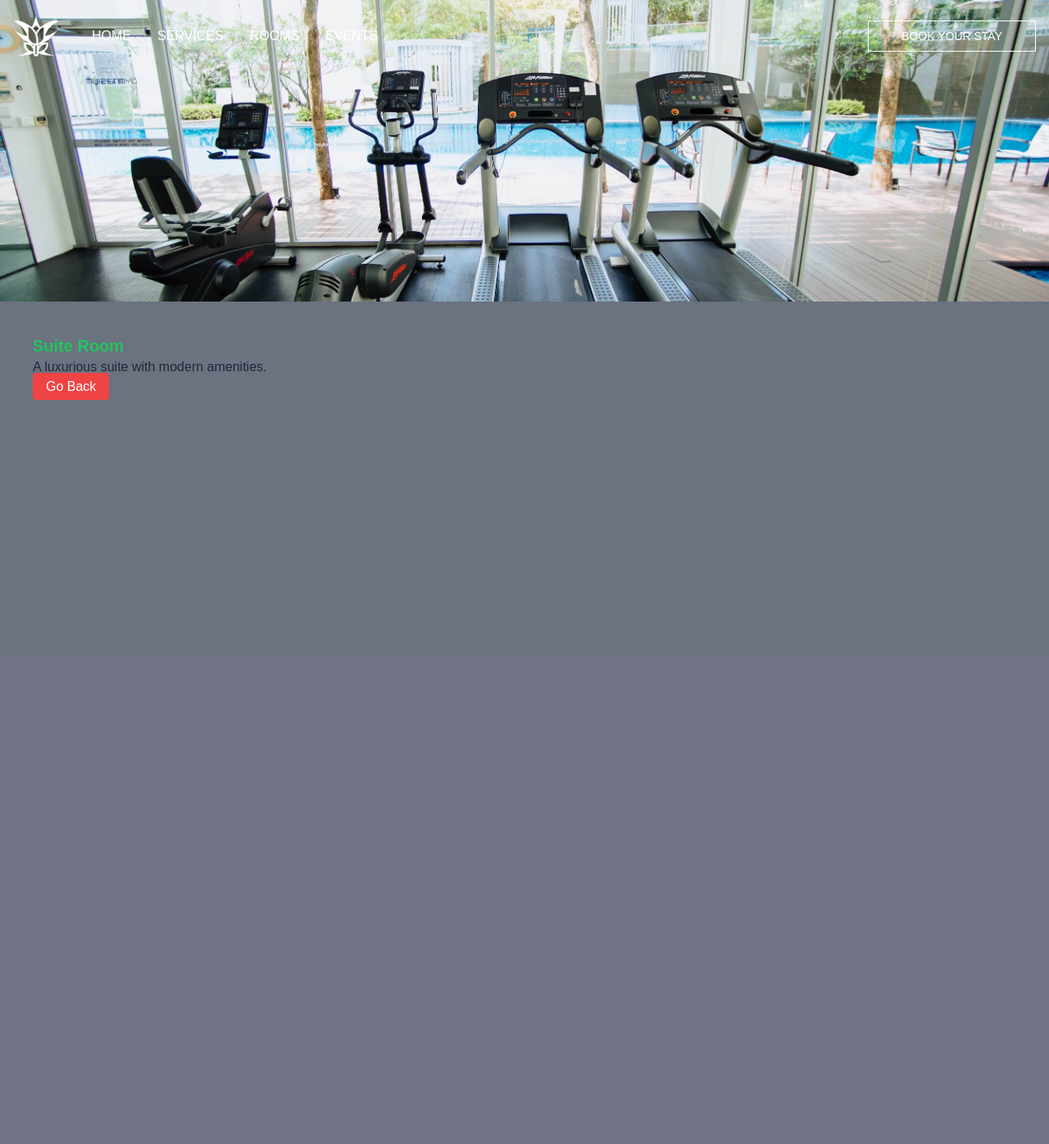
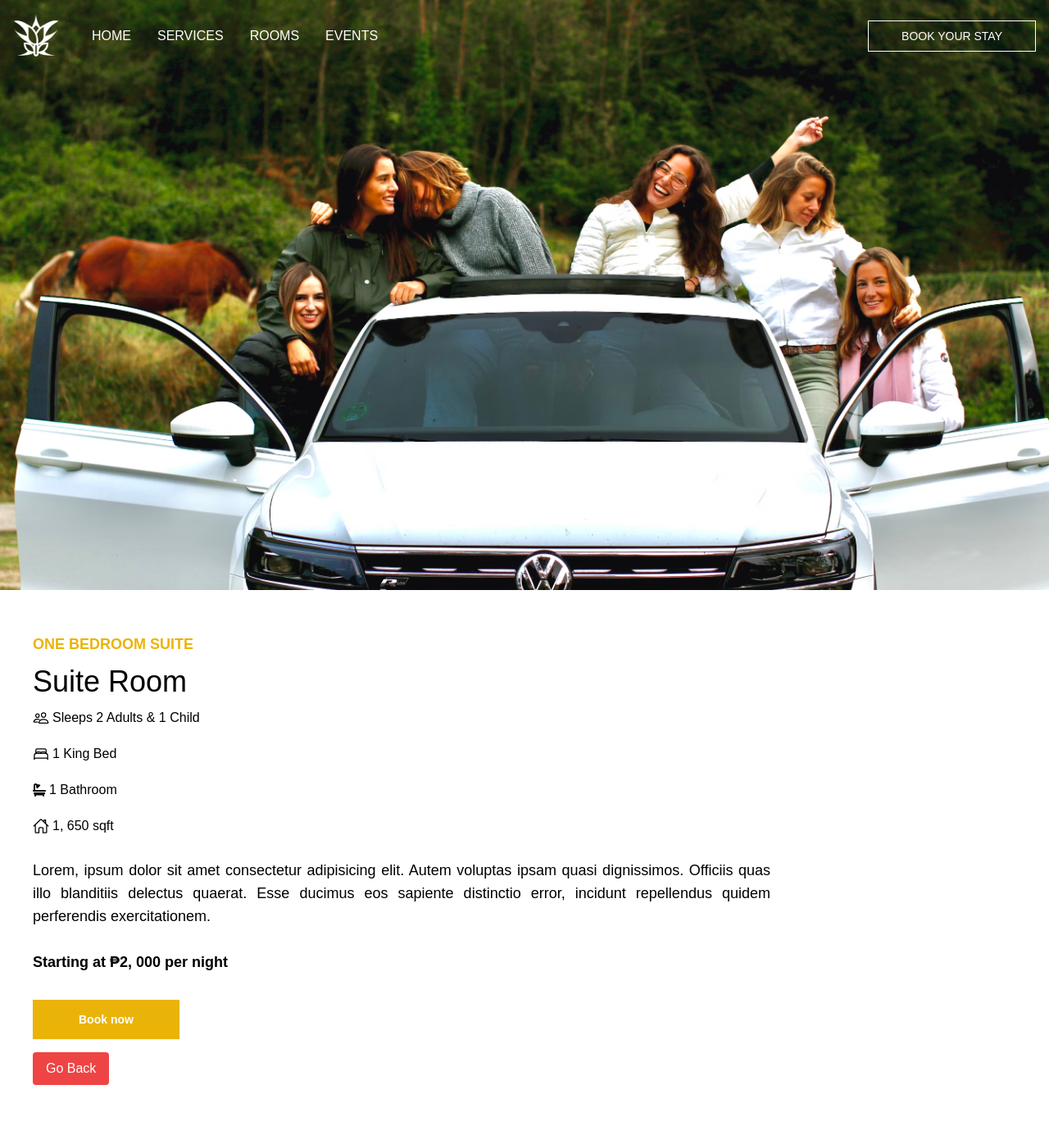
Before and after one commit to jamesasugan/resortreservation, a PHP site: page /src/php/parts/room_info.php?room=suite in a window 1280 px wide. Shown: the whole page at 82% size. Before the commit the page ends 488 px from the top, so only its background shows below. Run offline with PHP 8.4, Linux system fonts and the light colour scheme; some libraries are stand-ins or nearby versions; some web fonts are replaced.

Commit message:
rooms info details

```diff
--- a/src/css/output.css
+++ b/src/css/output.css
@@ -2673,6 +2682,74 @@ details.collapse summary::-webkit-details-marker {
   height: 100%;
 }
 
+.h-\[35rem\] {
+  height: 35rem;
+}
+
+.h-3\/4 {
+  height: 75%;
+}
+
+.h-\[60\%\] {
+  height: 60%;
+}
+
+.h-\[65\%\] {
+  height: 65%;
+}
+
+.h-\[50vh\] {
+  height: 50vh;
+}
+
+.h-\[30rem\] {
+  height: 30rem;
+}
+
+.h-\[40\%\] {
+  height: 40%;
+}
+
+.h-\[45\%\] {
+  height: 45%;
+}
+
+.h-\[40rem\] {
+  height: 40rem;
+}
+
+.h-1\/2 {
+  height: 50%;
+}
+
+.h-\[25\%\] {
+  height: 25%;
+}
+
+.h-20 {
+  height: 5rem;
+}
+
+.h-40 {
+  height: 10rem;
+}
+
+.h-screen {
+  height: 100vh;
+}
+
+.h-\[50\%\] {
+  height: 50%;
+}
+
+.h-\[20rem\] {
+  height: 20rem;
+}
+
+.h-\[45rem\] {
+  height: 45rem;
+}
+
 .min-h-\[10rem\] {
   min-height: 10rem;
 }
@@ -2727,6 +2808,18 @@ details.collapse summary::-webkit-details-marker {
 
 .max-w-screen-2xl {
   max-width: 1536px;
+}
+
+.max-w-\[2000px\] {
+  max-width: 2000px;
+}
+
+.max-w-\[1500px\] {
+  max-width: 1500px;
+}
+
+.max-w-\[1700px\] {
+  max-width: 1700px;
 }
 
 .flex-1 {
@@ -2767,6 +2865,10 @@ details.collapse summary::-webkit-details-marker {
   flex-wrap: wrap;
 }
 
+.items-start {
+  align-items: flex-start;
+}
+
 .items-center {
   align-items: center;
 }
@@ -2861,6 +2975,11 @@ details.collapse summary::-webkit-details-marker {
   background-color: rgb(229 231 235 / var(--tw-bg-opacity, 1));
 }
 
+.bg-gray-500 {
+  --tw-bg-opacity: 1;
+  background-color: rgb(107 114 128 / var(--tw-bg-opacity, 1));
+}
+
 .bg-red-500 {
   --tw-bg-opacity: 1;
   background-color: rgb(239 68 68 / var(--tw-bg-opacity, 1));
@@ -2876,16 +2995,6 @@ details.collapse summary::-webkit-details-marker {
   background-color: rgb(234 179 8 / var(--tw-bg-opacity, 1));
 }
 
-.bg-black {
-  --tw-bg-opacity: 1;
-  background-color: rgb(0 0 0 / var(--tw-bg-opacity, 1));
-}
-
-.bg-gray-500 {
-  --tw-bg-opacity: 1;
-  background-color: rgb(107 114 128 / var(--tw-bg-opacity, 1));
-}
-
 .object-cover {
   -o-object-fit: cover;
      object-fit: cover;
@@ -2948,25 +3057,34 @@ details.collapse summary::-webkit-details-marker {
   padding-bottom: 5rem;
 }
 
-.py-24 {
-  padding-top: 6rem;
-  padding-bottom: 6rem;
-}
-
-.pt-14 {
-  padding-top: 3.5rem;
-}
-
-.pt-20 {
-  padding-top: 5rem;
-}
-
-.pt-24 {
-  padding-top: 6rem;
-}
-
-.pt-5 {
+.py-5 {
   padding-top: 1.25rem;
+  padding-bottom: 1.25rem;
+}
+
+.py-3 {
+  padding-top: 0.75rem;
+  padding-bottom: 0.75rem;
+}
+
+.py-4 {
+  padding-top: 1rem;
+  padding-bottom: 1rem;
+}
+
+.py-7 {
+  padding-top: 1.75rem;
+  padding-bottom: 1.75rem;
+}
+
+.py-8 {
+  padding-top: 2rem;
+  padding-bottom: 2rem;
+}
+
+.px-14 {
+  padding-left: 3.5rem;
+  padding-right: 3.5rem;
 }
 
 .pt-28 {
@@ -2977,12 +3095,44 @@ details.collapse summary::-webkit-details-marker {
   padding-top: 23rem;
 }
 
+.pt-\[50rem\] {
+  padding-top: 50rem;
+}
+
+.pt-\[45rem\] {
+  padding-top: 45rem;
+}
+
+.pt-\[48rem\] {
+  padding-top: 48rem;
+}
+
+.pt-\[30rem\] {
+  padding-top: 30rem;
+}
+
+.pt-\[54rem\] {
+  padding-top: 54rem;
+}
+
+.pt-\[20rem\] {
+  padding-top: 20rem;
+}
+
+.pt-\[40rem\] {
+  padding-top: 40rem;
+}
+
 .text-left {
   text-align: left;
 }
 
 .text-center {
   text-align: center;
+}
+
+.text-justify {
+  text-align: justify;
 }
 
 .text-end {
--- a/src/php/includes/data.php
+++ b/src/php/includes/data.php
@@ -96,6 +96,16 @@ $data = [
             'event_title' => 'Exclusive Event Venues',
             'event_description' => 'From elegant ballrooms to scenic outdoor spaces, our venues set the stage for unforgettable celebrations. Whether it’s a wedding, corporate event, or private party, we provide the perfect backdrop for your special moments.'
         ]
+    ],
+    'roomDetails' => [
+        "suite" => [
+            "title" => "Suite Room",
+            "description" => "Lorem, ipsum dolor sit amet consectetur adipisicing elit. Autem voluptas ipsam quasi dignissimos. Officiis quas illo blanditiis delectus quaerat. Esse ducimus eos sapiente distinctio error, incidunt repellendus quidem perferendis exercitationem."
+        ],
+        "deluxe" => [
+            "title" => "Deluxe Room",
+            "description" => "A cozy deluxe room with a scenic view."
+        ],
     ]
 
 ]
--- a/src/php/parts/room_info.php
+++ b/src/php/parts/room_info.php
@@ -1,21 +1,13 @@
 <?php
 include '../../php/config.php';
+include '../includes/data.php';
 
 if (!isset($_GET['room'])) {
     die("No room selected.");
 }
 
 $room = $_GET['room'];
-$roomDetails = [
-    "suite" => [
-        "title" => "Suite Room",
-        "description" => "A luxurious suite with modern amenities."
-    ],
-    "deluxe" => [
-        "title" => "Deluxe Room",
-        "description" => "A cozy deluxe room with a scenic view."
-    ],
-];
+$roomDetails = $data['roomDetails'];
 
 if (!array_key_exists($room, $roomDetails)) {
     die("Room not found.");
@@ -45,15 +37,36 @@ $roomDescription = $roomDetails[$room]['description'];
 
     <?php include '../includes/navbar.php'; ?>
 
-    <section id="room-info" class="relative w-full min-h-screen bg-gray-500 pt-[23rem]">
-        <img src="../../img/event1.avif" alt="" class="absolute w-full h-[23rem] object-cover top-0 left-0 z-0"/>
+    <section id="room-info" class="relative w-full min-h-screen bg-white pt-[45rem]">
+        <img src="../../img/event4.avif" alt="" class="absolute w-full h-[45rem] object-cover top-0 left-0 z-0"/>
 
-        <div class="relative w-full max-w-[1800px] mx-auto px-5 sm:px-10 py-10">
-            <h2 class="text-xl font-bold text-green-500"><?php echo $roomTitle; ?></h2>
-            <p><?php echo $roomDescription; ?></p>
-            <a href="<?php echo BASE_URL; ?>#rooms" class="mt-4 bg-red-500 text-white px-4 py-2 rounded">
-                Go Back
-            </a>
+        <div class="relative w-full max-w-[1500px] mx-auto px-5 sm:px-10 py-10 text-black">
+            <p class="font-semibold uppercase text-yellow-500 mt-3 text-base sm:text-lg">One Bedroom Suite</p>
+            <h2 class="text-2xl sm:text-3xl md:text-4xl capitalize py-3"><?php echo $roomTitle; ?></h2>
+            <div class="flex justify-start text-[0.8rem] sm:text-base gap-5 flex-col 2xl:flex-row text-left">
+                <p class="flex items-center gap-1 font-medium capitalize">
+                    <ion-icon name="people-outline" class="text-xl"></ion-icon> Sleeps 2 Adults & 1 Child
+                </p>
+                <p class="flex items-center gap-1 font-medium capitalize">
+                    <ion-icon name="bed-outline" class="text-xl"></ion-icon> 1 King Bed
+                </p>
+                <p class="flex items-center gap-1 font-medium capitalize">
+                    <i class="fa-solid fa-bath"></i> 1 Bathroom
+                </p>
+                <p class="flex items-center gap-1 font-medium">
+                    <ion-icon name="home-outline" class="text-xl"></ion-icon>1, 650 sqft
+                </p>
+            </div>
+            <p class="text-lg text-justify w-full sm:w-3/4 py-7"><?php echo $roomDescription; ?></p>
+            <p class="font-semibold text-base sm:text-lg">Starting at ₱2, 000 per night</p>
+            <div class="flex flex-col items-start py-8">
+                <button class="btn border-none bg-yellow-500 text-white rounded-none px-14 hover:bg-yellow-600 transition duration-200">Book now</button>
+                <a href="<?php echo BASE_URL; ?>#rooms" class="mt-4 bg-red-500 text-white px-4 py-2 rounded">
+                    Go Back
+                </a>
+            </div>
+
+
         </div>
     </section>
 
--- a/src/php/sections/rooms.php
+++ b/src/php/sections/rooms.php
@@ -62,7 +62,6 @@
             </div>
         </div>
     </div>
-    <div id="roomInfoContainer"></div>
 </section>
 
 <script>
```
Also changed, not shown: other parts of src/css/output.css (+64 -18 lines).
